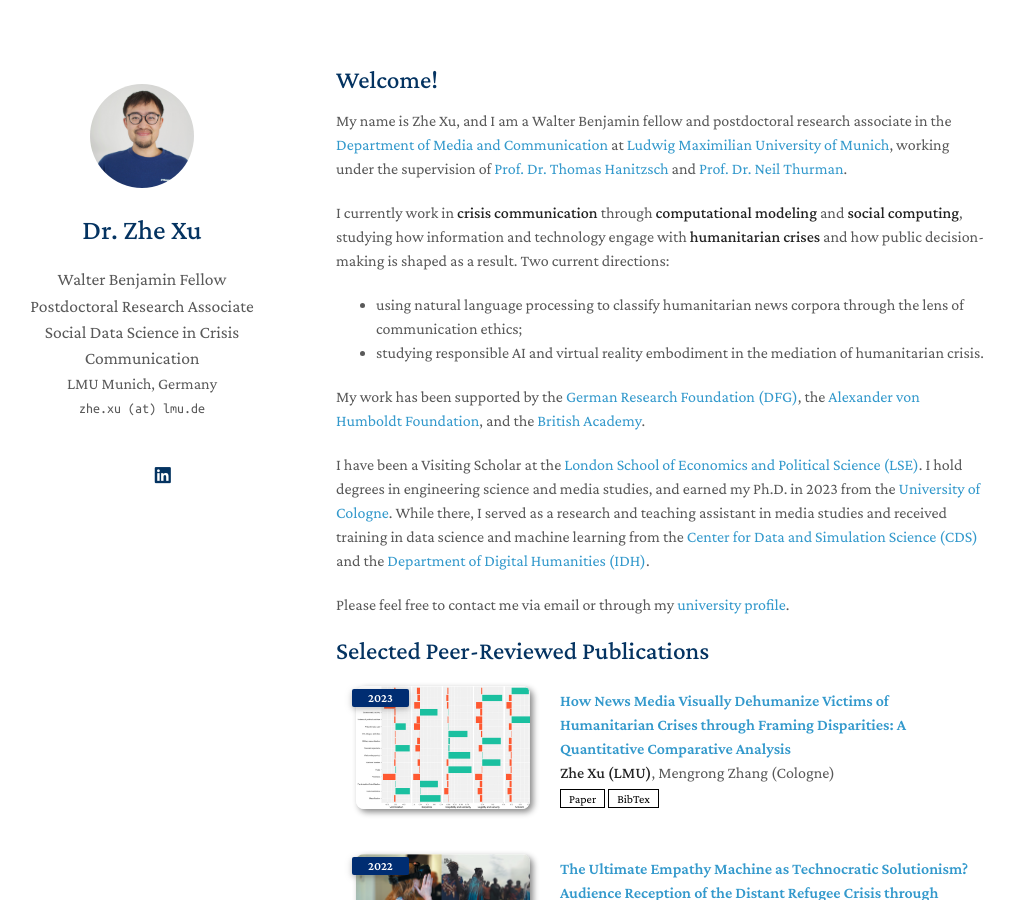
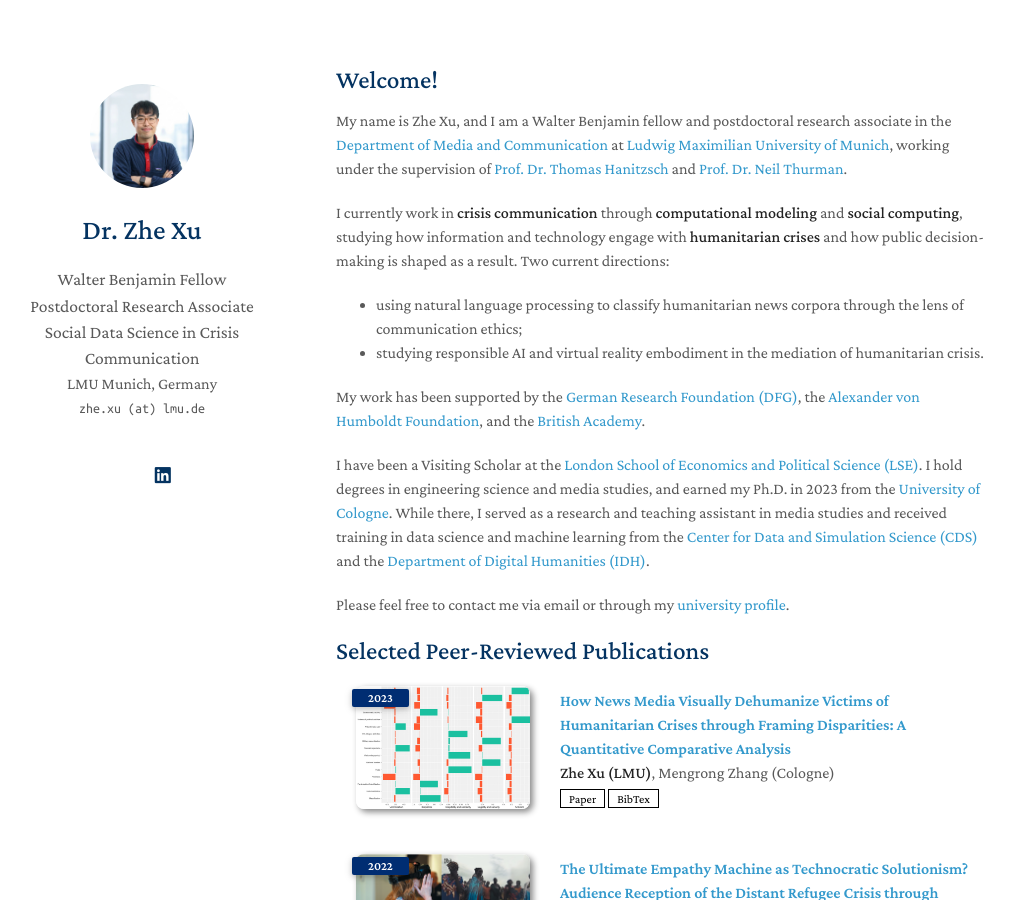
Before and after one commit to zhexuphd/home, a Jekyll site: the page built from index.md, in a window 1280 px wide and 900 px high. Shown: the whole window, without its empty margins (134-1148 px from the left). Built offline with Jekyll 4.4.1, drawn with Linux system fonts in a browser that asks for light colours; a style sheet for code colours, icons or effects is not loaded; our own code applies the rules of GitHub Pages for plain Markdown files.

Commit message:
Update _config.yml

```diff
--- a/_config.yml
+++ b/_config.yml
@@ -20,9 +20,9 @@
 
 # Images (e.g., your profile picture and your website's favicon)
 # "favicon" and "favicon_dark" are used for the light and dark modes, respectively.
-avatar: ./assets/img/IMG_4137.JPG
-favicon: ./assets/img/IMG_4137.JPG
-favicon_dark: ./assets/img/IMG_4137.JPG
+avatar: ./assets/img/zhexu.png
+favicon: ./assets/img/zhexu.png
+favicon_dark: ./assets/img/zhexu.png
 
 # Footnote
 # You may use the option to disable the footnote, "Powered by Jekyll and Minimal Light theme."
```
